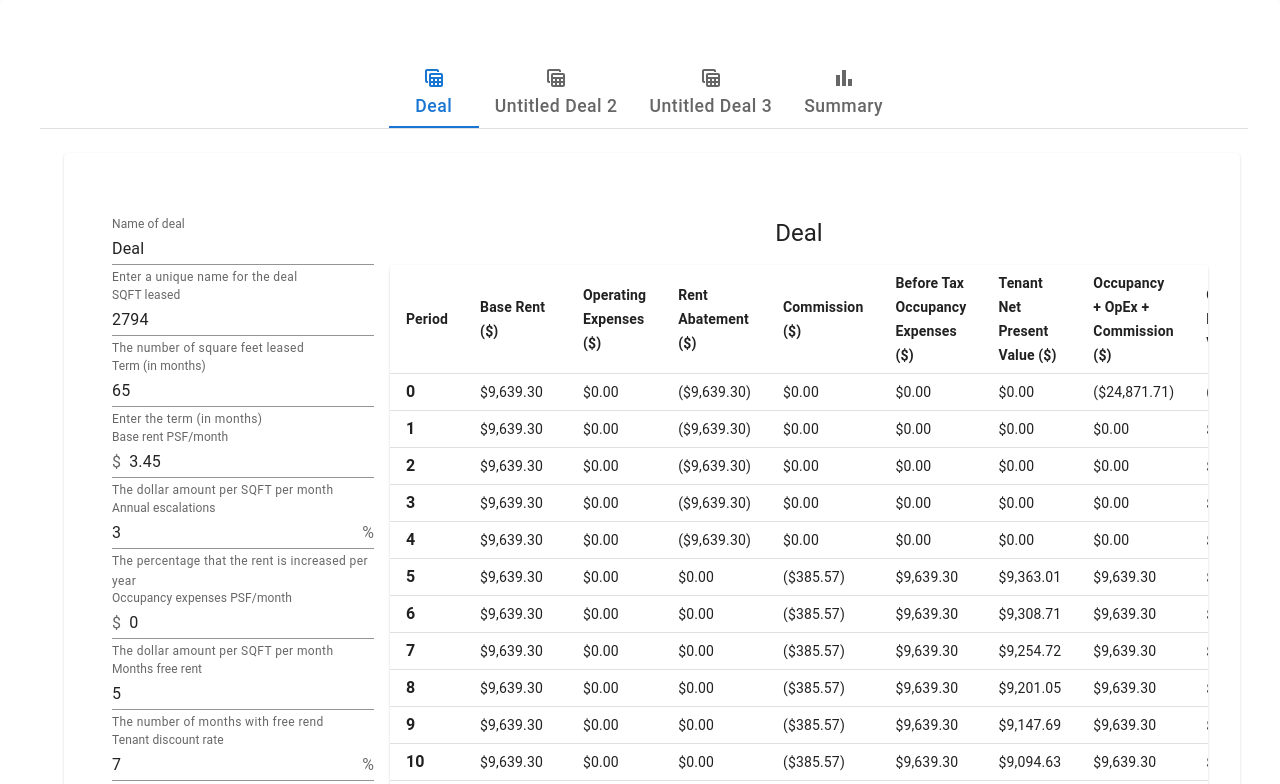
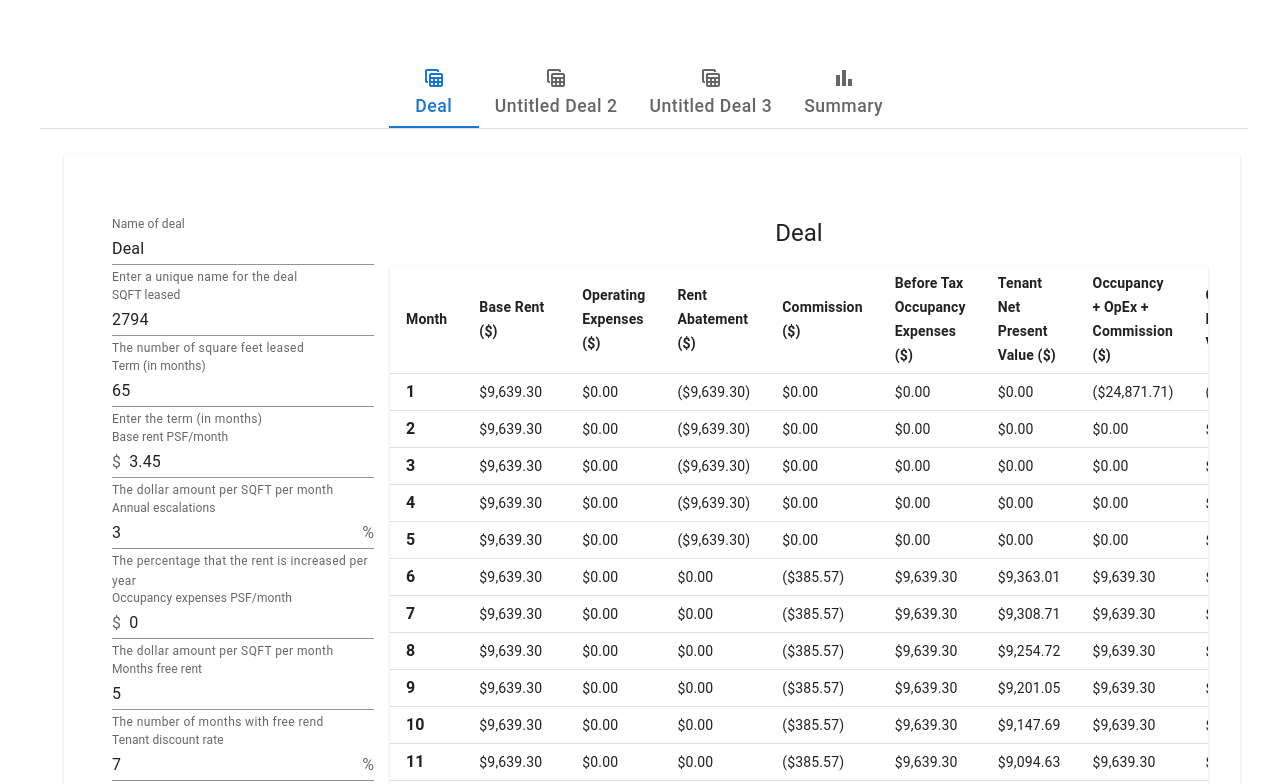
Before and after one commit to cosmiclabs137/era, a React (Create React App) app: page / in a window 1280 px wide. Shown: the top 784 px of the page. Built offline with nearby package versions, Linux system fonts and the light colour scheme.

Commit message:
Use 'Month' instead of 'Period'

```diff
--- a/src/components/Deal/Deal.jsx
+++ b/src/components/Deal/Deal.jsx
@@ -44,7 +44,7 @@ const Deal = ({
 
     const generateTable = () => {
         const columnNames = [
-            "Period",
+            "Month",
             // "Rate",
             "Base Rent ($)",
             "Operating Expenses ($)",
@@ -155,7 +155,7 @@ const Deal = ({
             return [
                 <Typography>
                     <Box component="span" fontWeight="bold">
-                        {period}
+                        {period + 1}
                     </Box>
                 </Typography>,
                 // Number(rate).toFixed(3),
```
